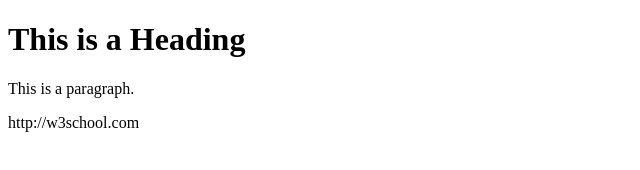
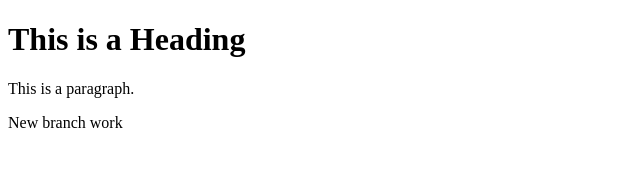
Before and after one commit to testuserpurpose3/Simplerepo, a plain HTML site: page index.html in a window 1280 px wide. Shown: the full height of the page, 0-640 px from the left. Drawn offline with Linux system fonts and the light colour scheme.

```diff
--- a/index.html
+++ b/index.html
@@ -7,7 +7,7 @@
 <body>
     <h1>This is a Heading</h1>
     <p>This is a paragraph.</p>
-    <p>http://w3school.com</p>
+    <p>New branch work</p>
 </body>
 
 </html>
```
